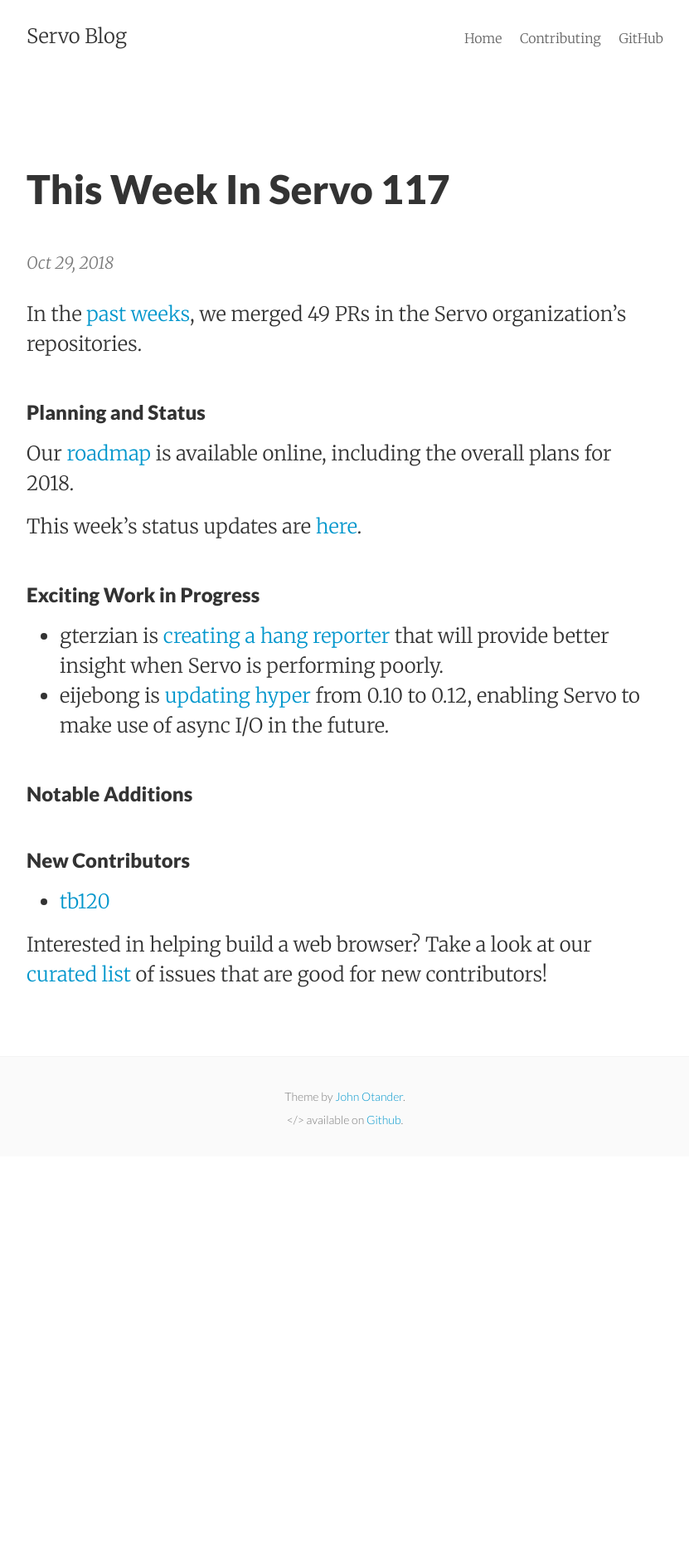
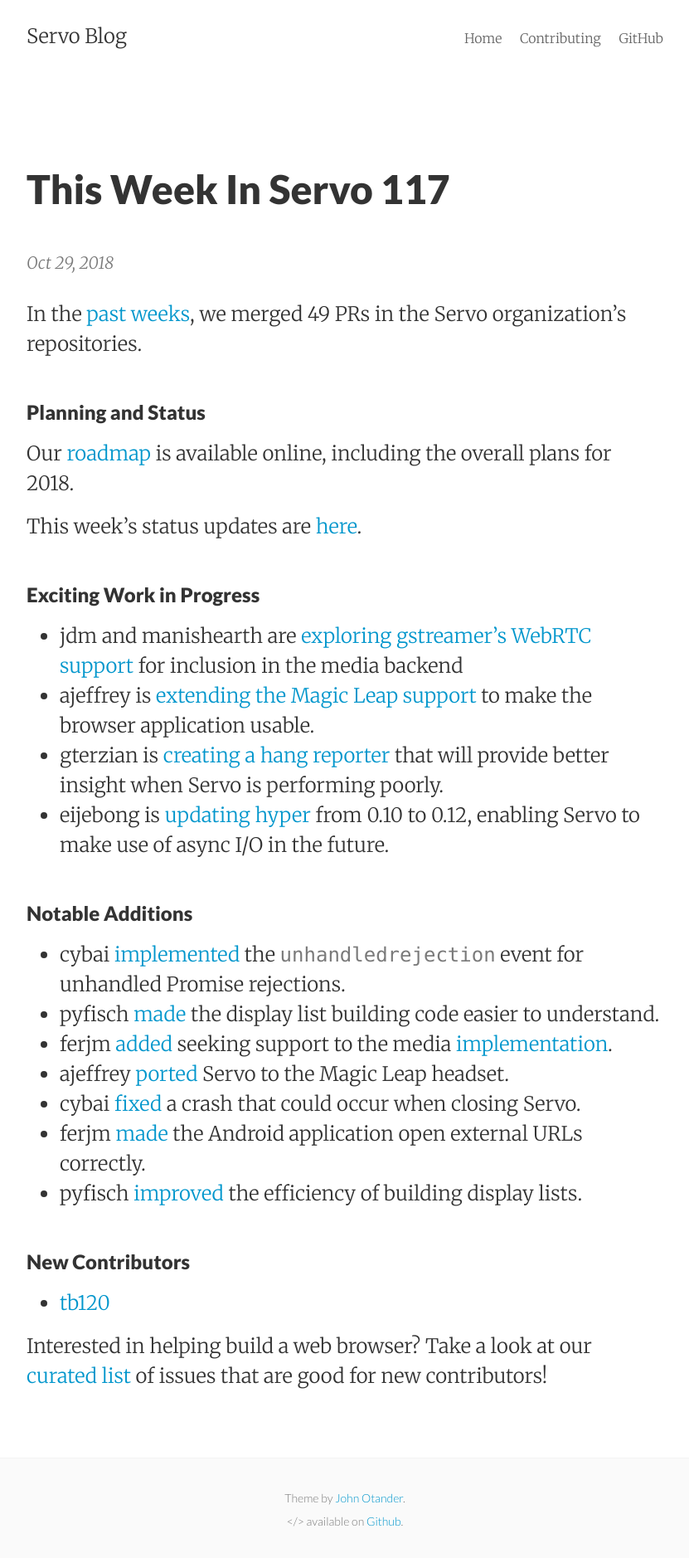
Before and after one commit to servo/blog.servo.org, a Jekyll site: the page built from _posts/2018-10-29-twis-117.md, in a window 1280 px wide. Shown: the whole page at 83% size, without its empty margins (224-1055 px from the left). Built offline with Jekyll 4.4.1, drawn with Linux system fonts in a browser that asks for light colours; before the commit the page ends 1394 px from its top, so only the background shows below that.

Commit message:
notable things

```diff
--- a/_posts/2018-10-29-twis-117.md
+++ b/_posts/2018-10-29-twis-117.md
@@ -17,12 +17,20 @@
 
 ### Exciting Work in Progress
 
+- jdm and manishearth are [exploring gstreamer's WebRTC support](https://github.com/servo/media/compare/master...jdm:watever) for inclusion in the media backend
+- ajeffrey is [extending the Magic Leap support](https://github.com/servo/servo/issues/22043) to make the browser application usable.
 - gterzian is [creating a hang reporter](https://github.com/servo/servo/pull/21673) that will provide better insight when Servo is performing poorly.
 - eijebong is [updating hyper](https://github.com/servo/servo/pull/21644) from 0.10 to 0.12, enabling Servo to make use of async I/O in the future.
 
 ### Notable Additions
 
-
+- cybai [implemented](https://github.com/servo/servo/pull/20755) the `unhandledrejection` event for unhandled Promise rejections.
+- pyfisch [made](https://github.com/servo/servo/pull/21972) the display list building code easier to understand.
+- ferjm [added](https://github.com/servo/servo/pull/22005) seeking support to the media [implementation](https://github.com/servo/media/pull/157).
+- ajeffrey [ported](https://github.com/servo/servo/pull/21985) Servo to the Magic Leap headset.
+- cybai [fixed](https://github.com/servo/servo/pull/21988) a crash that could occur when closing Servo.
+- ferjm [made](https://github.com/servo/servo/pull/22013) the Android application open external URLs correctly.
+- pyfisch [improved](https://github.com/servo/servo/pull/22035) the efficiency of building display lists.
 
 ### New Contributors
 
```
